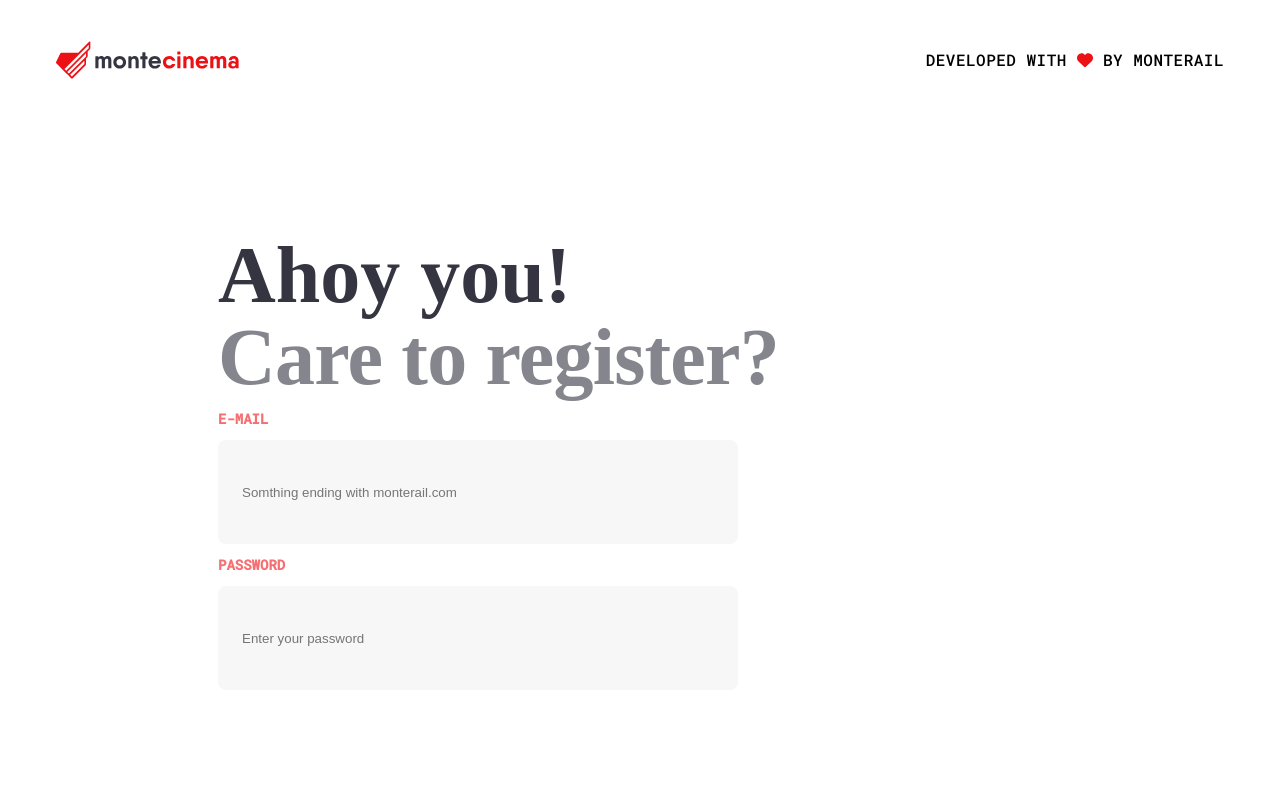
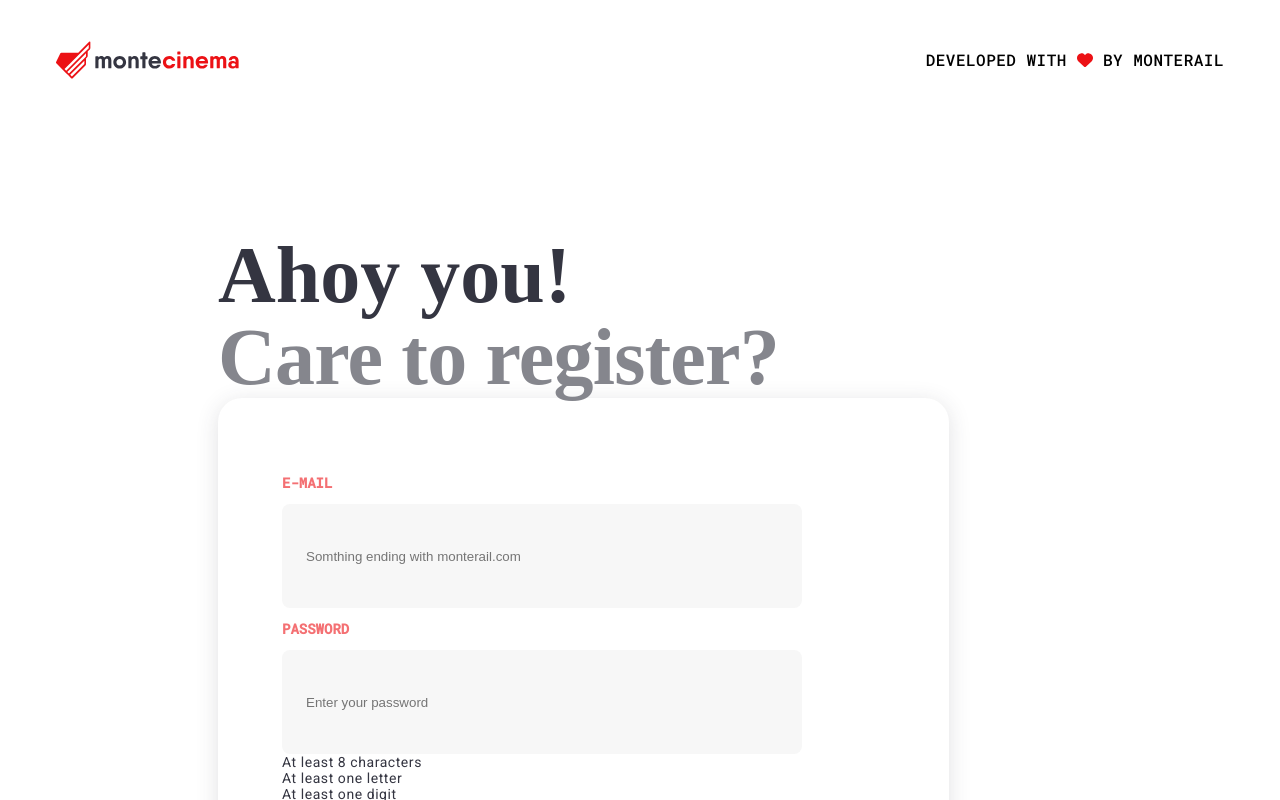
Before and after one commit to martaqh/registration-form, a React (Create React App) app: page / in a window 1280 px wide. Shown: the top 800 px of the page. Built offline with nearby package versions, Linux system fonts and the light colour scheme; a web font is replaced by a local one.

Commit message:
Add styles to FormCard

```diff
--- a/src/components/FormCard/FormCard.js
+++ b/src/components/FormCard/FormCard.js
@@ -1,6 +1,7 @@
 import styles from './FormCard.module.scss';
 import eye from '../../images/eye.svg';
 import InputField from '../InputField/InputField';
+import ValidationMessage from '../ValidationMessage/ValidationMessage';
 
 
 const FormCard = () => {
@@ -8,7 +9,9 @@ const FormCard = () => {
         <div className={styles.formCard}>
             <InputField label="E-mail" type="email" placeholder="Somthing ending with monterail.com" />
             <InputField label="Password" type="password" placeholder="Enter your password" />
-
+            <ValidationMessage>At least 8 characters</ValidationMessage>
+            <ValidationMessage>At least one letter</ValidationMessage>
+            <ValidationMessage>At least one digit</ValidationMessage>
         </div>
     )
 }
--- a/src/components/FormCard/FormCard.module.scss
+++ b/src/components/FormCard/FormCard.module.scss
@@ -0,0 +1,13 @@
+@import '../../styles/settings.scss';
+
+.formCard {
+    display: flex;
+    flex-direction: column;
+
+    padding: 64px;
+
+    max-width: 603px;
+    height: 500px;
+    box-shadow: 0px 4px 22px rgba(52, 53, 65, 0.15);
+    border-radius: 24px;
+}
```
